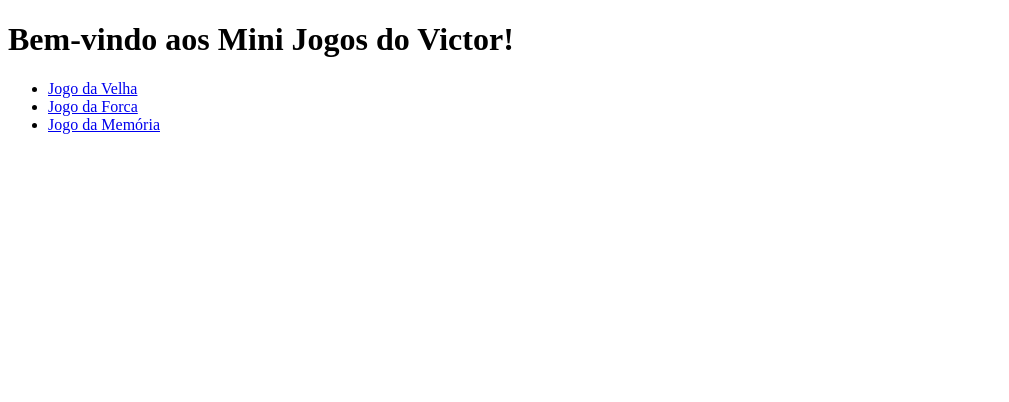
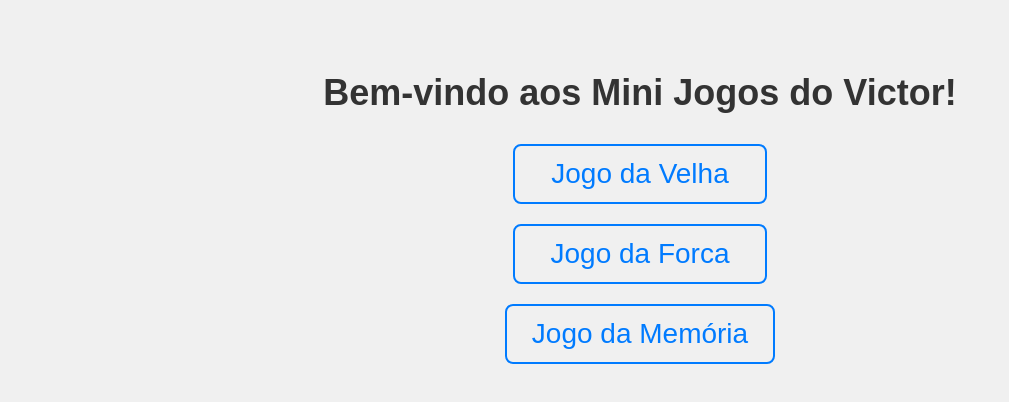
Before and after one commit to victor321-max/Minijogosdovg, a plain HTML site: page index.html in a window 1280 px wide. Shown: the whole page, without its empty margins (0-1009 px from the left). Drawn offline with Linux system fonts and the light colour scheme.

Commit message:
Update index.html

```diff
--- a/index.html
+++ b/index.html
@@ -1,8 +1,43 @@
 <!DOCTYPE html>
 <html>
 <head>
-  <meta charset="UTF-8">
+  <meta charset="UTF-8" />
   <title>Mini Jogos do Victor</title>
+  <style>
+    body {
+      font-family: Arial, sans-serif;
+      background-color: #f0f0f0;
+      text-align: center;
+      padding: 40px;
+    }
+    h1 {
+      color: #333;
+      margin-bottom: 30px;
+      font-size: 36px;
+    }
+    ul {
+      list-style: none;
+      padding: 0;
+    }
+    li {
+      margin: 20px 0;
+    }
+    a {
+      text-decoration: none;
+      font-size: 28px;
+      color: #007bff;
+      padding: 12px 25px;
+      border: 2px solid #007bff;
+      border-radius: 8px;
+      transition: background-color 0.3s, color 0.3s;
+      display: inline-block;
+      min-width: 200px;
+    }
+    a:hover {
+      background-color: #007bff;
+      color: white;
+    }
+  </style>
 </head>
 <body>
   <h1>Bem-vindo aos Mini Jogos do Victor!</h1>
@@ -12,4 +47,4 @@
     <li><a href="memoria.html">Jogo da Memória</a></li>
   </ul>
 </body>
-  </html>
+</html>
```
